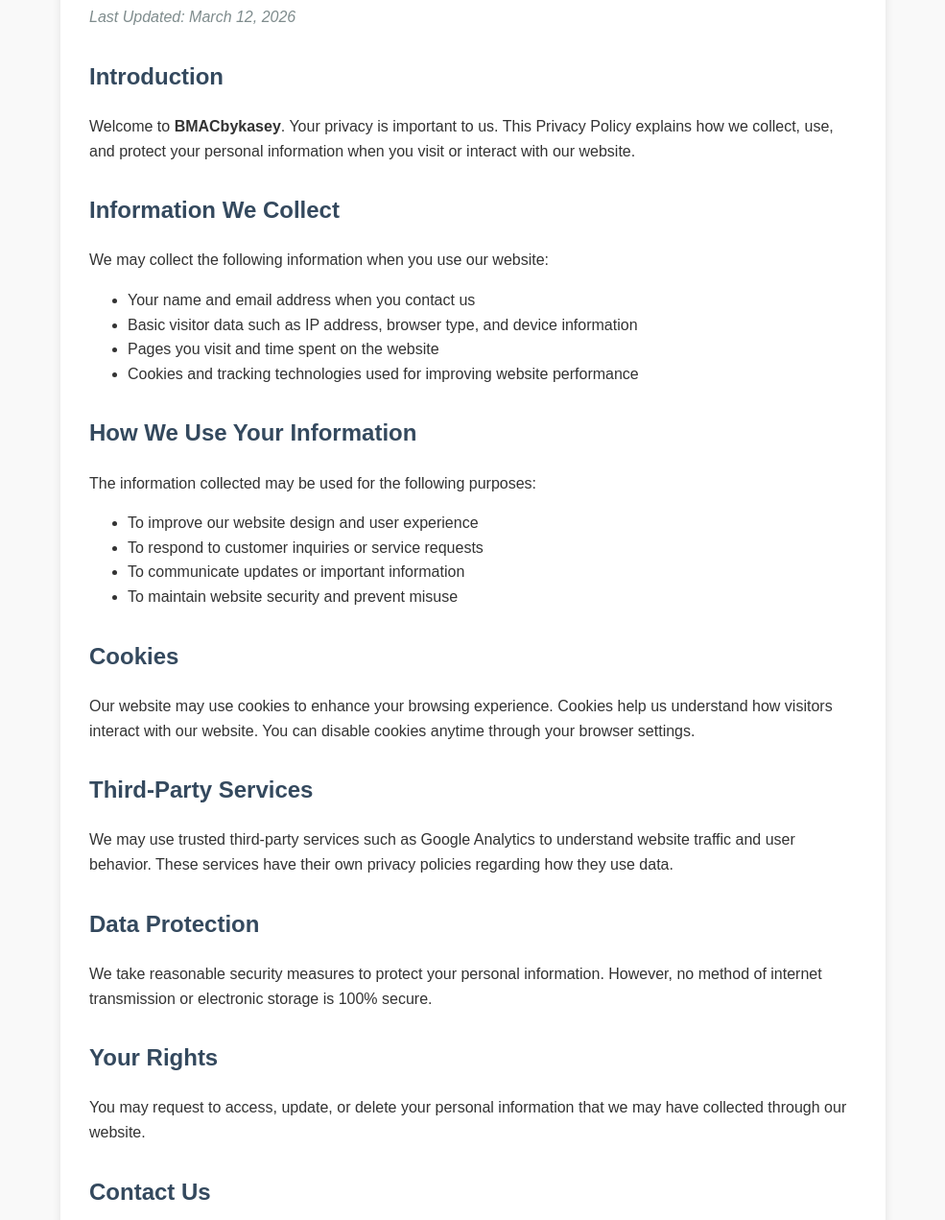
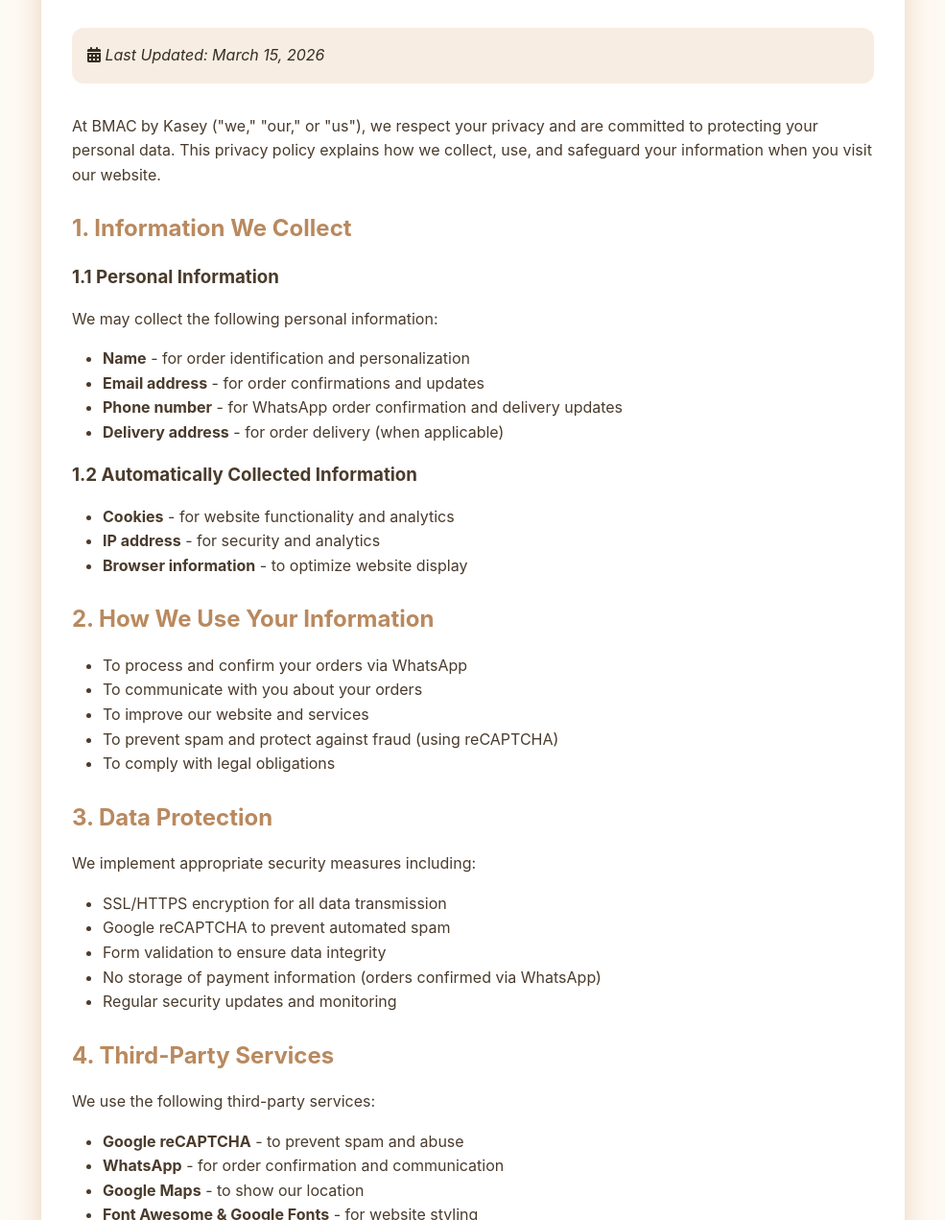
Before and after one commit to sauravsharma-glitch/BMAC-by-Kasey-Website, a plain HTML site: page privacy.html in a window 1280 px wide. Shown: the part 151-1422 px from the top of the page at 96% size, without its empty margins (147-1132 px from the left). Drawn offline with Linux system fonts and the light colour scheme.

Commit message:
Update privacy.html

```diff
--- a/privacy.html
+++ b/privacy.html
@@ -3,129 +3,198 @@
 <head>
     <meta charset="UTF-8">
     <meta name="viewport" content="width=device-width, initial-scale=1.0">
-<title>Privacy Policy - BMACbykasey</title>
     <link rel="icon" type="image/png" href="https://cdn-icons-png.flaticon.com/512/685/685352.png">
-<!-- Font Awesome -->
-  <link rel="stylesheet" href="https://cdnjs.cloudflare.com/ajax/libs/font-awesome/6.0.0-beta3/css/all.min.css">
-
+    <script src="https://kit.fontawesome.com/884d192f43.js" crossorigin="anonymous"></script>
+    <title>Privacy Policy - BMAC by Kasey</title>
     <style>
-body{
-font-family:Arial, sans-serif;
-line-height:1.6;
-margin:0;
-padding:20px;
-background:#f9f9f9;
-color:#333;
+        * {
+            margin: 0;
+            padding: 0;
+            box-sizing: border-box;
+            font-family: 'Inter', 'Poppins', system-ui, sans-serif;
         }
 
-.container{
-max-width:800px;
-margin:auto;
-background:white;
-padding:30px;
-border-radius:8px;
-box-shadow:0 0 10px rgba(0,0,0,0.1);
+        body {
+            background: #fdf9f3;
+            color: #352e24;
+            line-height: 1.6;
         }
 
-h1{
-color:#2c3e50;
-border-bottom:2px solid #3498db;
-padding-bottom:10px;
+        .privacy-container {
+            max-width: 900px;
+            margin: 2rem auto;
+            padding: 2rem;
+            background: white;
+            border-radius: 30px;
+            box-shadow: 0 20px 40px -15px #d4a373;
         }
 
-h2{
-color:#34495e;
-margin-top:30px;
+        h1 {
+            color: #4a3b2c;
+            border-bottom: 4px solid #d4a373;
+            padding-bottom: 1rem;
+            margin-bottom: 2rem;
+            font-size: 2.5rem;
         }
 
-.last-updated{
-color:#7f8c8d;
-font-style:italic;
+        h2 {
+            color: #b9895e;
+            margin: 1.5rem 0 1rem;
+            font-size: 1.5rem;
         }
 
-a{
-color:#3498db;
-text-decoration:none;
+        h3 {
+            color: #4a3b2c;
+            margin: 1rem 0;
+        }
+
+        p, ul {
+            margin-bottom: 1rem;
+            color: #4a3b2c;
+        }
+
+        ul {
+            padding-left: 2rem;
+        }
+
+        .last-updated {
+            background: #f8ede2;
+            padding: 1rem;
+            border-radius: 12px;
+            margin-bottom: 2rem;
+            font-style: italic;
+        }
+
+        .cookie-notice {
+            background: #fcf6ef;
+            border-left: 6px solid #d4a373;
+            padding: 1.5rem;
+            margin: 2rem 0;
+            border-radius: 12px;
+        }
+
+        .back-btn {
+            display: inline-block;
+            margin-top: 2rem;
+            padding: 0.8rem 2rem;
+            background: #b9895e;
+            color: white;
+            text-decoration: none;
+            border-radius: 50px;
+            transition: 0.3s;
+        }
+
+        .back-btn:hover {
+            background: #9e6f48;
+            transform: translateY(-2px);
+        }
+
+        @media (max-width: 768px) {
+            .privacy-container {
+                margin: 1rem;
+                padding: 1.5rem;
+            }
+
+            h1 {
+                font-size: 2rem;
+            }
         }
     </style>
 </head>
+<body>
+    <div class="privacy-container">
+        <h1><i class="fas fa-shield-alt"></i> Privacy Policy</h1>
 
-<body>
+        <div class="last-updated">
+            <i class="fas fa-calendar-alt"></i> Last Updated: March 15, 2026
+        </div>
 
-<div class="container">
+        <p>At BMAC by Kasey ("we," "our," or "us"), we respect your privacy and are committed to protecting your personal data. This privacy policy explains how we collect, use, and safeguard your information when you visit our website.</p>
 
-<h1>Privacy Policy</h1>
-<p class="last-updated">Last Updated: March 12, 2026</p>
+        <h2>1. Information We Collect</h2>
 
-<h2>Introduction</h2>
-<p>
-Welcome to <strong>BMACbykasey</strong>. Your privacy is important to us.
-This Privacy Policy explains how we collect, use, and protect your personal information
-when you visit or interact with our website.
-</p>
-
-<h2>Information We Collect</h2>
-<p>We may collect the following information when you use our website:</p>
-
+        <h3>1.1 Personal Information</h3>
+        <p>We may collect the following personal information:</p>
         <ul>
-<li>Your name and email address when you contact us</li>
-<li>Basic visitor data such as IP address, browser type, and device information</li>
-<li>Pages you visit and time spent on the website</li>
-<li>Cookies and tracking technologies used for improving website performance</li>
+            <li><strong>Name</strong> - for order identification and personalization</li>
+            <li><strong>Email address</strong> - for order confirmations and updates</li>
+            <li><strong>Phone number</strong> - for WhatsApp order confirmation and delivery updates</li>
+            <li><strong>Delivery address</strong> - for order delivery (when applicable)</li>
         </ul>
 
-<h2>How We Use Your Information</h2>
-
-<p>The information collected may be used for the following purposes:</p>
-
+        <h3>1.2 Automatically Collected Information</h3>
         <ul>
-<li>To improve our website design and user experience</li>
-<li>To respond to customer inquiries or service requests</li>
-<li>To communicate updates or important information</li>
-<li>To maintain website security and prevent misuse</li>
+            <li><strong>Cookies</strong> - for website functionality and analytics</li>
+            <li><strong>IP address</strong> - for security and analytics</li>
+            <li><strong>Browser information</strong> - to optimize website display</li>
         </ul>
 
-<h2>Cookies</h2>
+        <h2>2. How We Use Your Information</h2>
+        <ul>
+            <li>To process and confirm your orders via WhatsApp</li>
+            <li>To communicate with you about your orders</li>
+            <li>To improve our website and services</li>
+            <li>To prevent spam and protect against fraud (using reCAPTCHA)</li>
+            <li>To comply with legal obligations</li>
+        </ul>
 
-<p>
-Our website may use cookies to enhance your browsing experience.
-Cookies help us understand how visitors interact with our website.
-You can disable cookies anytime through your browser settings.
-</p>
+        <h2>3. Data Protection</h2>
+        <p>We implement appropriate security measures including:</p>
+        <ul>
+            <li>SSL/HTTPS encryption for all data transmission</li>
+            <li>Google reCAPTCHA to prevent automated spam</li>
+            <li>Form validation to ensure data integrity</li>
+            <li>No storage of payment information (orders confirmed via WhatsApp)</li>
+            <li>Regular security updates and monitoring</li>
+        </ul>
 
-<h2>Third-Party Services</h2>
+        <h2>4. Third-Party Services</h2>
+        <p>We use the following third-party services:</p>
+        <ul>
+            <li><strong>Google reCAPTCHA</strong> - to prevent spam and abuse</li>
+            <li><strong>WhatsApp</strong> - for order confirmation and communication</li>
+            <li><strong>Google Maps</strong> - to show our location</li>
+            <li><strong>Font Awesome & Google Fonts</strong> - for website styling</li>
+        </ul>
 
-<p>
-We may use trusted third-party services such as Google Analytics
-to understand website traffic and user behavior. These services
-have their own privacy policies regarding how they use data.
-</p>
+        <h2>5. Cookies Policy</h2>
+        <div class="cookie-notice">
+            <i class="fas fa-cookie-bite" style="color: #d4a373; font-size: 1.5rem; margin-right: 0.5rem;"></i>
+            <strong>Cookie Notice:</strong> We use essential cookies to ensure our website functions properly. By continuing to use our site, you consent to our use of cookies.
+        </div>
+        <p>We use the following types of cookies:</p>
+        <ul>
+            <li><strong>Essential cookies:</strong> Required for website functionality</li>
+            <li><strong>Analytics cookies:</strong> To understand how visitors use our site</li>
+            <li><strong>Preference cookies:</strong> To remember your settings</li>
+        </ul>
 
-<h2>Data Protection</h2>
+        <h2>6. Your Rights</h2>
+        <p>You have the right to:</p>
+        <ul>
+            <li>Access your personal data</li>
+            <li>Correct inaccurate data</li>
+            <li>Request deletion of your data</li>
+            <li>Opt-out of communications</li>
+            <li>Withdraw consent at any time</li>
+        </ul>
+        <p>To exercise these rights, contact us at <strong>hello@bmacbykasey.com</strong></p>
 
-<p>
-We take reasonable security measures to protect your personal information.
-However, no method of internet transmission or electronic storage is 100% secure.
-</p>
+        <h2>7. Children's Privacy</h2>
+        <p>Our website is not intended for children under 13. We do not knowingly collect data from children.</p>
 
-<h2>Your Rights</h2>
+        <h2>8. Changes to This Policy</h2>
+        <p>We may update this privacy policy periodically. The latest version will always be posted on this page with the revision date.</p>
 
-<p>
-You may request to access, update, or delete your personal information
-that we may have collected through our website.
-</p>
+        <h2>9. Contact Us</h2>
+        <p>For privacy-related questions:</p>
+        <ul>
+            <li><i class="fas fa-envelope"></i> Email: hello@bmacbykasey.com</li>
+            <li><i class="fas fa-phone"></i> Phone: +91 98975 15105</li>
+            <li><i class="fas fa-map-marker-alt"></i> Address: Opposite Moti Manzil, Krishna Nagar, Mathura</li>
+        </ul>
 
-<h2>Contact Us</h2>
-
-<p>If you have any questions regarding this Privacy Policy, you may contact us:</p>
-
-<p>
-<strong>Name:</strong> Saurav Sharma <br>
-<strong>Email:</strong> saurav343sharma@gmail.com <br>
-<strong>Phone:</strong> +91 9027038209
-</p>
-
+        <a href="index.html" class="back-btn"><i class="fas fa-arrow-left"></i> Back to Home</a>
     </div>
-
 </body>
 </html>
```
Lines whose indentation alone changed are shown as unchanged.
